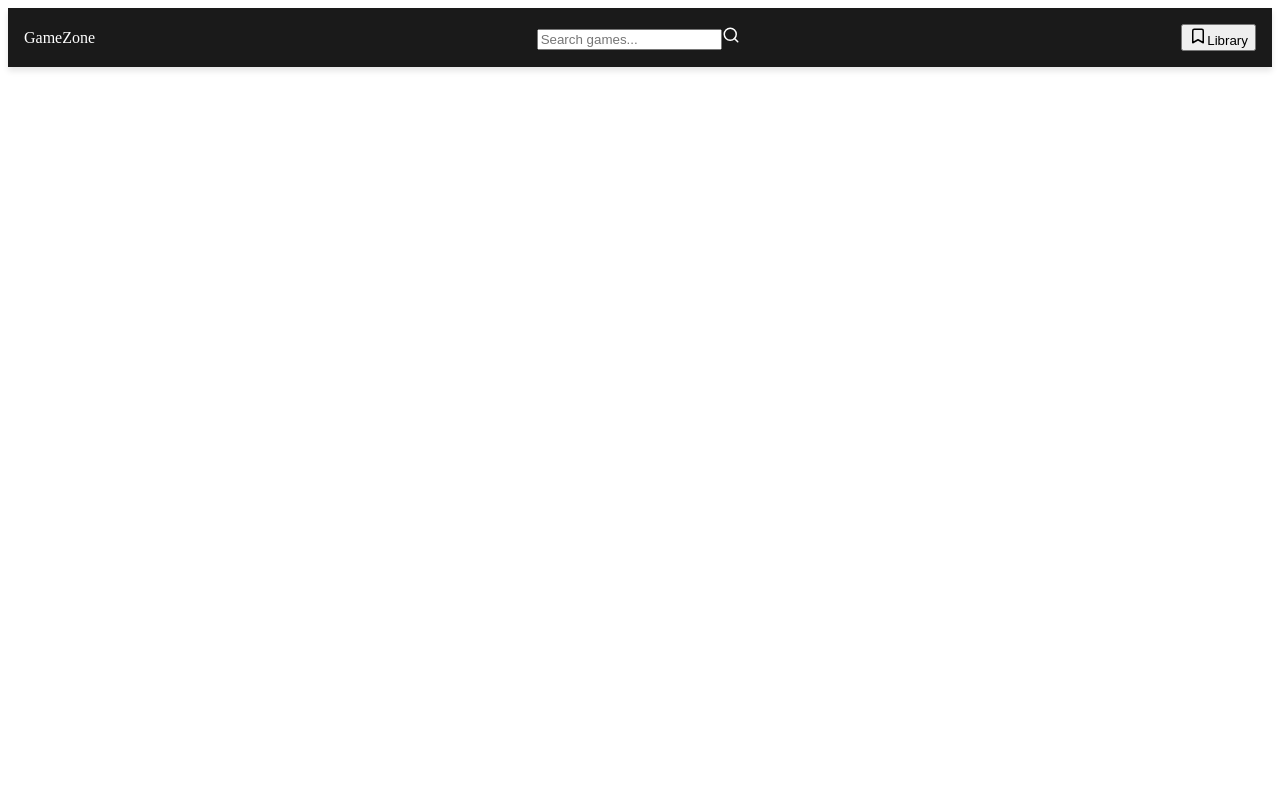
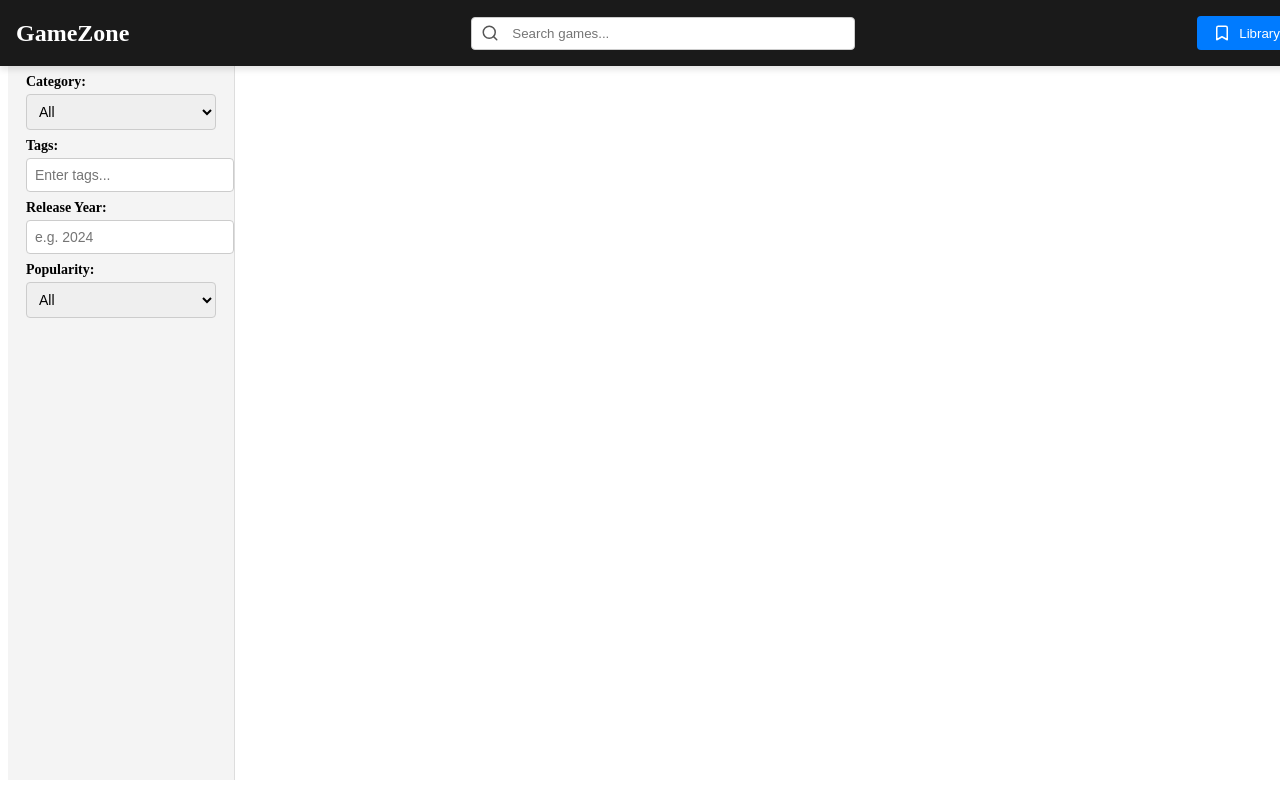
Before and after one commit to kishanraj04/project_mediaamp, a React (Vite) app: page / in a window 1280 px wide. Built offline with nearby package versions, Linux system fonts and the light colour scheme.

Commit message:
creating header and sidebar

```diff
--- a/src/App.jsx
+++ b/src/App.jsx
@@ -2,6 +2,7 @@ import { useState } from 'react'
 import reactLogo from './assets/react.svg'
 import viteLogo from '/vite.svg'
 import Header from './components/HomeComponent/Header.jsx'
+import SideBar from './components/HomeComponent/SideBar.jsx'
 
 function App() {
   const [count, setCount] = useState(0)
@@ -9,6 +10,7 @@ function App() {
   return (
     <>
        <Header/>
+       <SideBar/>
     </>
   )
 }
--- a/src/components/HomeComponent/Header.jsx
+++ b/src/components/HomeComponent/Header.jsx
@@ -1,26 +1,27 @@
 import { useState } from "react";
 import { Bookmark, Search } from "lucide-react";
-import '../style/header.css'
+import "../style/header.css";
+
 const Header = () => {
   const [searchTerm, setSearchTerm] = useState("");
 
   return (
-    <header className="flex items-center justify-between p-4 bg-gray-900 text-white shadow-md">
-      <div className="text-2xl font-bold">GameZone</div>
+    <header className="header">
+      <div className="logo">GameZone</div>
 
-      <div className="relative w-1/3">
+      <div className="search-container">
         <input
           type="text"
           placeholder="Search games..."
           value={searchTerm}
           onChange={(e) => setSearchTerm(e.target.value)}
-          className="w-full p-2 pl-10 text-black rounded-md focus:outline-none"
+          className="search-input"
         />
-        <Search className="absolute left-3 top-2.5 text-gray-600" size={18} />
+        <Search className="search-icon" size={18} />
       </div>
 
-      <div className="flex items-center space-x-4">
-        <button className="flex items-center space-x-2 px-4 py-2 bg-blue-600 hover:bg-blue-700 rounded-md">
+      <div className="library-section">
+        <button className="library-btn">
           <Bookmark size={18} />
           <span>Library</span>
         </button>
--- /dev/null
+++ b/src/components/HomeComponent/SideBar.jsx
@@ -0,0 +1,70 @@
+import { useState } from "react";
+import '../style/sidebat.css'
+
+const SideBar = ({ onFilterChange }) => {
+  const [filters, setFilters] = useState({
+    category: "",
+    tags: "",
+    releaseYear: "",
+    popularity: "",
+  });
+
+  const handleChange = (e) => {
+    const { name, value } = e.target;
+    setFilters((prevFilters) => {
+      const updatedFilters = { ...prevFilters, [name]: value };
+      onFilterChange(updatedFilters);
+      return updatedFilters;
+    });
+  };
+
+  return (
+    <aside className="filters-sidebar">
+      <h2>Filters</h2>
+
+      <label>
+        Category:
+        <select name="category" value={filters.category} onChange={handleChange}>
+          <option value="">All</option>
+          <option value="action">Action</option>
+          <option value="adventure">Adventure</option>
+          <option value="rpg">RPG</option>
+        </select>
+      </label>
+
+      <label>
+        Tags:
+        <input
+          type="text"
+          name="tags"
+          value={filters.tags}
+          onChange={handleChange}
+          placeholder="Enter tags..."
+        />
+      </label>
+
+      <label>
+        Release Year:
+        <input
+          type="number"
+          name="releaseYear"
+          value={filters.releaseYear}
+          onChange={handleChange}
+          placeholder="e.g. 2024"
+        />
+      </label>
+
+      <label>
+        Popularity:
+        <select name="popularity" value={filters.popularity} onChange={handleChange}>
+          <option value="">All</option>
+          <option value="high">High</option>
+          <option value="medium">Medium</option>
+          <option value="low">Low</option>
+        </select>
+      </label>
+    </aside>
+  );
+};
+
+export default SideBar;
--- a/src/components/style/header.css
+++ b/src/components/style/header.css
@@ -1,4 +1,4 @@
-header {
+.header {
   display: flex;
   align-items: center;
   justify-content: space-between;
@@ -6,6 +6,11 @@ header {
   background-color: #1a1a1a;
   color: white;
   box-shadow: 0px 4px 6px rgba(0, 0, 0, 0.1);
+  position: fixed;
+  width: 100%;
+  top: 0;
+  left: 0;
+  z-index: 1000;
 }
 
 .logo {
@@ -16,6 +21,8 @@ header {
 .search-container {
   position: relative;
   width: 30%;
+  display: flex;
+  align-items: center;
 }
 
 .search-input {
@@ -34,9 +41,16 @@ header {
   color: #555;
 }
 
+.library-section {
+  display: flex;
+  align-items: center;
+  justify-content:center;
+}
+
 .library-btn {
   display: flex;
   align-items: center;
+  justify-content: center;
   gap: 8px;
   padding: 8px 16px;
   background-color: #007bff;
--- /dev/null
+++ b/src/components/style/sidebat.css
@@ -0,0 +1,40 @@
+.filters-sidebar {
+    width: 15%;
+    height: 92vh;
+    padding: 18px;
+    background-color: #f4f4f4;
+    border-right: 1px solid #ddd;
+    overflow-y: auto;
+  }
+
+  .filters-sidebar h2 {
+    font-size: 18px;
+    margin-bottom: 12px;
+  }
+
+  .filters-sidebar label {
+    display: block;
+    font-size: 14px;
+    margin: 8px 0;
+    font-weight: bold;
+  }
+
+  .filters-sidebar select,
+  .filters-sidebar input {
+    width: 100%;
+    padding: 8px;
+    margin-top: 4px;
+    border: 1px solid #ccc;
+    border-radius: 4px;
+    font-size: 14px;
+  }
+
+  .filters-sidebar input[type="number"] {
+    -moz-appearance: textfield;
+  }
+
+  .filters-sidebar input[type="number"]::-webkit-inner-spin-button,
+  .filters-sidebar input[type="number"]::-webkit-outer-spin-button {
+    -webkit-appearance: none;
+    margin: 0;
+  }
```
Lines whose indentation alone changed are shown as unchanged.
